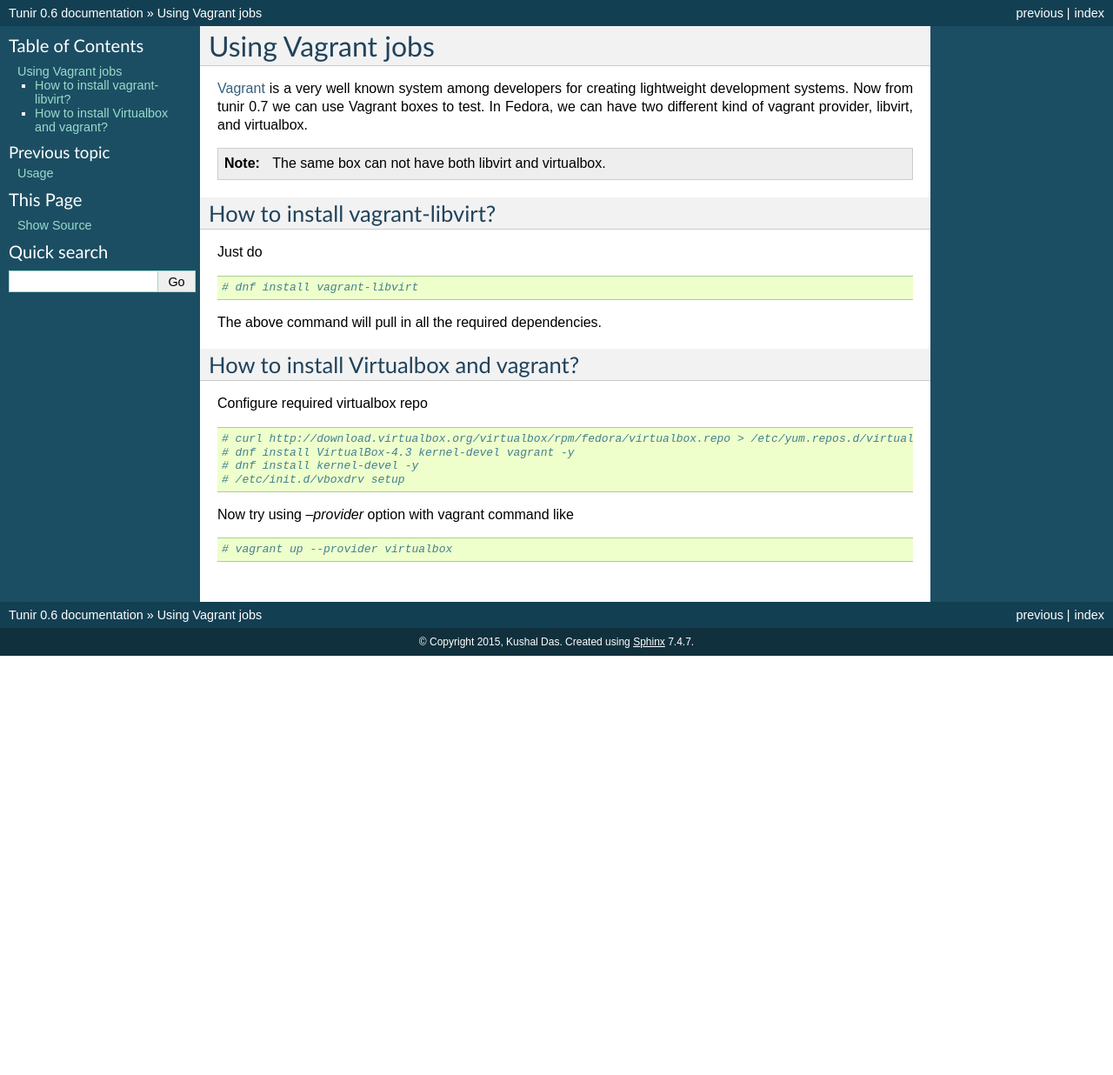
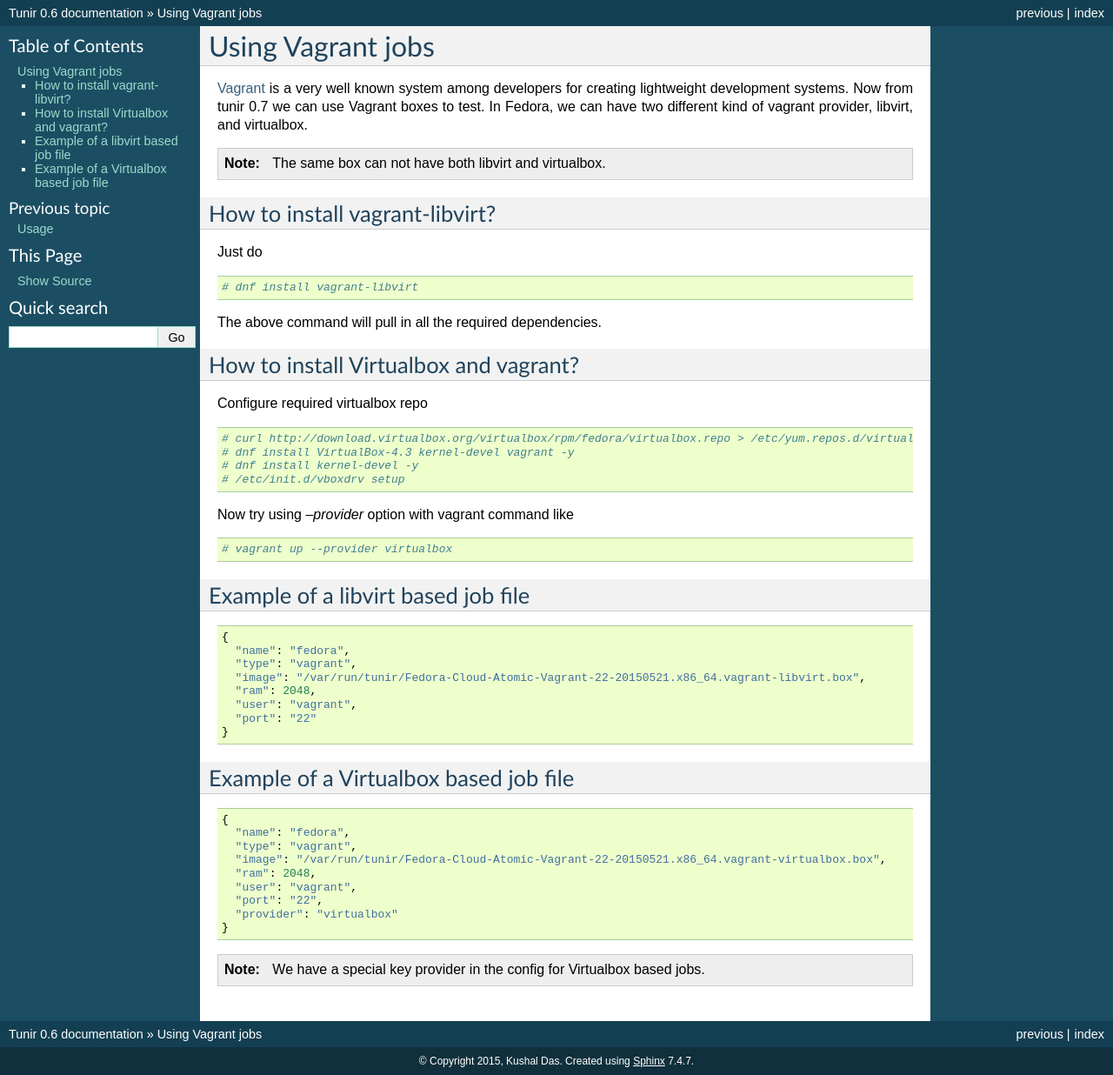
Before and after one commit to kushaldas/tunir, a Sphinx documentation site: the page built from docs/vagrant.rst, in a window 1280 px wide. Shown: the whole page at 87% size. Built offline with Sphinx 7.4.7, drawn with Linux system fonts in a browser that asks for light colours; before the commit the page ends 900 px from its top, so only the background shows below that.

Commit message:
More example for vagrant based jobs.

```diff
--- a/docs/vagrant.rst
+++ b/docs/vagrant.rst
@@ -32,3 +32,35 @@ Now try using `--provider` option with vagrant command like
 ::
 
     # vagrant up --provider virtualbox
+
+
+Example of a libvirt based job file
+------------------------------------
+
+::
+
+    {
+      "name": "fedora",
+      "type": "vagrant",
+      "image": "/var/run/tunir/Fedora-Cloud-Atomic-Vagrant-22-20150521.x86_64.vagrant-libvirt.box",
+      "ram": 2048,
+      "user": "vagrant",
+      "port": "22"
+    }
+
+Example of a Virtualbox based job file
+--------------------------------------
+
+::
+
+    {
+      "name": "fedora",
+      "type": "vagrant",
+      "image": "/var/run/tunir/Fedora-Cloud-Atomic-Vagrant-22-20150521.x86_64.vagrant-virtualbox.box",
+      "ram": 2048,
+      "user": "vagrant",
+      "port": "22",
+      "provider": "virtualbox"
+    }
+
+.. note:: We have a special key provider in the config for Virtualbox based jobs.
```
